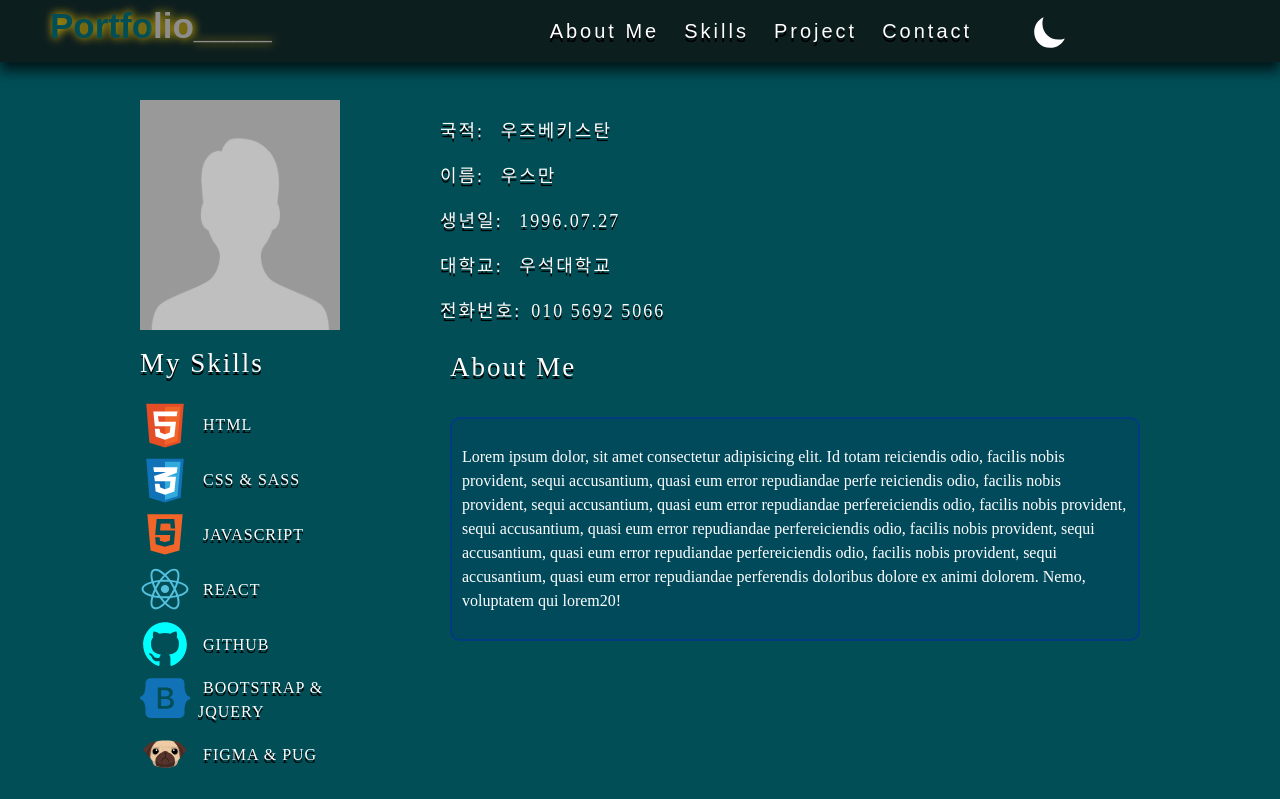
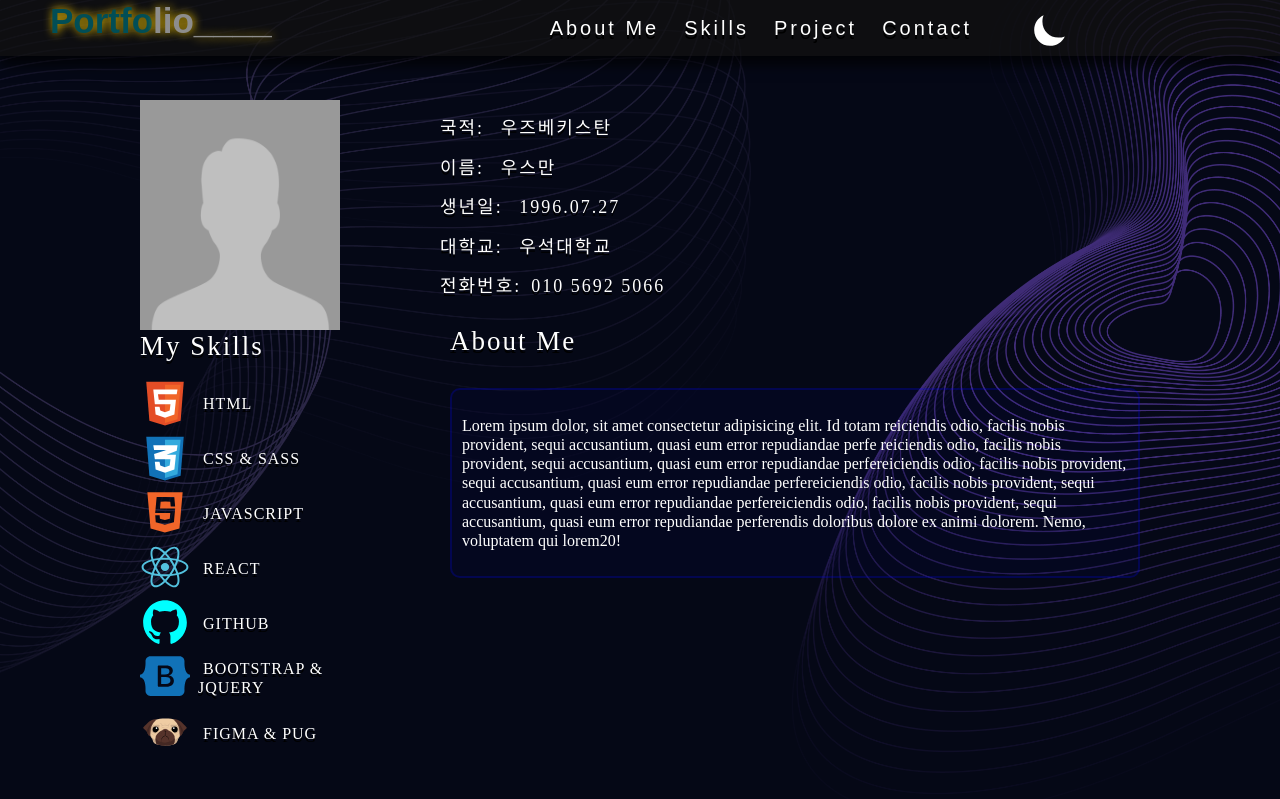
Before and after one commit to Nigohmahram/Portfolio, a website: page index.html in a window 1280 px wide. Both pictures are taken after a click on the element 1049 px from the left and 36 px from the top of the page. Shown: the top 799 px of the page. Drawn offline with Linux system fonts and the light colour scheme.

Commit message:
Add js darmode

```diff
--- a/js/main.js
+++ b/js/main.js
@@ -1,7 +1,12 @@
 window.addEventListener('DOMContentLoaded', () => {
      const tabsParent = document.querySelector('.tabheader__items'),
           tabs = document.querySelectorAll('.tabheader__item'),
-          tabsContent = document.querySelectorAll('.project');
+          tabsContent = document.querySelectorAll('.project'),
+          elNavbarDarkmode = document.querySelector('.navbar-darkmode')
+          elNavbarDarkmode.addEventListener('click', () => {
+               document.body.classList.toggle('dark')
+               console.log(elNavbarDarkmode);
+          })
 
           function hiteTabContent() {
                tabsContent.forEach((item) => {//Real loyihaga shunday qilib class berish orqali qilinadi
--- a/style/style.css
+++ b/style/style.css
@@ -151,7 +151,7 @@ select:-webkit-autofill:focus {
      line-height: 1.5;
 }
 .dark{
-  /* background-image: url(../img/bg-dark.jpg); */
+  background-image: url(../img/herobg-ecbfddc8.png);
   background-attachment: fixed;
   background-repeat: no-repeat;
   background-size: cover;
```
Also changed, not shown: img/herobg-ecbfddc8.png (added).
